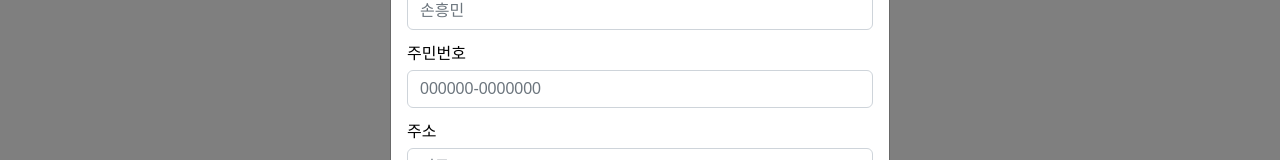
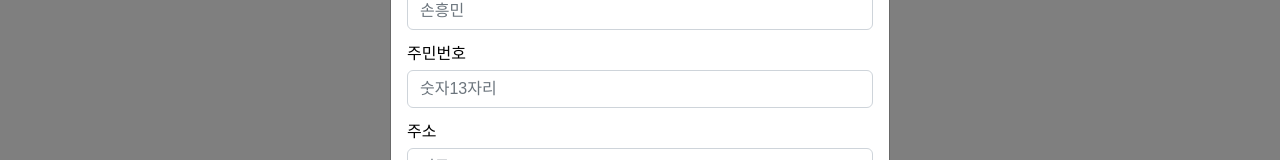
Before and after one commit to wldnd9904/DB_BoxOffice, a React (Create React App) app in the folder frontend/: page /staff in a window 1280 px wide. Both pictures are taken after a click on the button "회원가입". Shown: the part 380-540 px from the top of the page. Built offline with nearby package versions, Linux system fonts and the light colour scheme.

Commit message:
resident_no

```diff
--- a/frontend/src/components/MyPage.tsx
+++ b/frontend/src/components/MyPage.tsx
@@ -100,9 +100,9 @@ function MyPage({show, handleClose}:IModal) {
               <Form.Control {...register("resident_no", {
                 required:"값이 필요합니다.",
                 pattern:{
-                  value:/^[0-9]{6}\-[0-9]{7}$/,
+                  value:/^[0-9]{13}$/,
                   message:"주민번호 형식이 맞지 않습니다."
-                }})} type="" placeholder="000000-0000000" disabled/>
+                }})} type="" placeholder="숫자13자리" disabled/>
               {errors?.resident_no? (<Badge bg="secondary">{`${errors?.resident_no?.message}`}</Badge>):null}
             </Form.Group>
             </Row>
--- a/frontend/src/components/RegisterForm.tsx
+++ b/frontend/src/components/RegisterForm.tsx
@@ -101,9 +101,9 @@ function RegisterForm({show, handleClose}:IModal) {
               <Form.Control {...register("resident_no", {
                 required:"값이 필요합니다.",
                 pattern:{
-                  value:/^[0-9]{6}\-[0-9]{7}$/,
+                  value:/^[0-9]{13}$/,
                   message:"주민번호 형식이 맞지 않습니다."
-                }})} type="" placeholder="000000-0000000"/>
+                }})} type="" placeholder="숫자13자리"/>
               {errors?.resident_no? (<Badge bg="secondary">{`${errors?.resident_no?.message}`}</Badge>):null}
             </Form.Group>
             </Row>
--- a/frontend/src/components/Staff/StaffUserView.tsx
+++ b/frontend/src/components/Staff/StaffUserView.tsx
@@ -116,9 +116,9 @@ function UserView(params:UserViewParams) {
               <Form.Control {...register("resident_no", {
                 required:"값이 필요합니다.",
                 pattern:{
-                  value:/^[0-9]{6}\-[0-9]{7}$/,
+                  value:/^[0-9]{13}$/,
                   message:"주민번호 형식이 맞지 않습니다."
-                }})} type="" placeholder="000000-0000000"/>
+                }})} type="" placeholder="숫자13자리"/>
               {errors?.resident_no? (<Badge bg="secondary">{`${errors?.resident_no?.message}`}</Badge>):null}
             </Form.Group>
             </Row>
--- a/frontend/src/utils/api.ts
+++ b/frontend/src/utils/api.ts
@@ -11,7 +11,7 @@ export const demo:boolean=false;
 //---------------------User---------------------//
 export async function registerAPI(data:IRegisterForm){
     if(demo)return {result:"ok"};
-    const result = await axios.post(BASE_URL+"/auth/signup",data,{headers:{'Content-Type':'application/x-www-form-urlencoded'}}).then((response)=>response.data.result).catch((error)=>error);
+    const result = await axios.post(BASE_URL+"/auth/signup/",data,{headers:{'Content-Type':'application/x-www-form-urlencoded'}}).then((response)=>response.data.result).catch((error)=>error);
     console.log(data);
     return result;
 }
```
